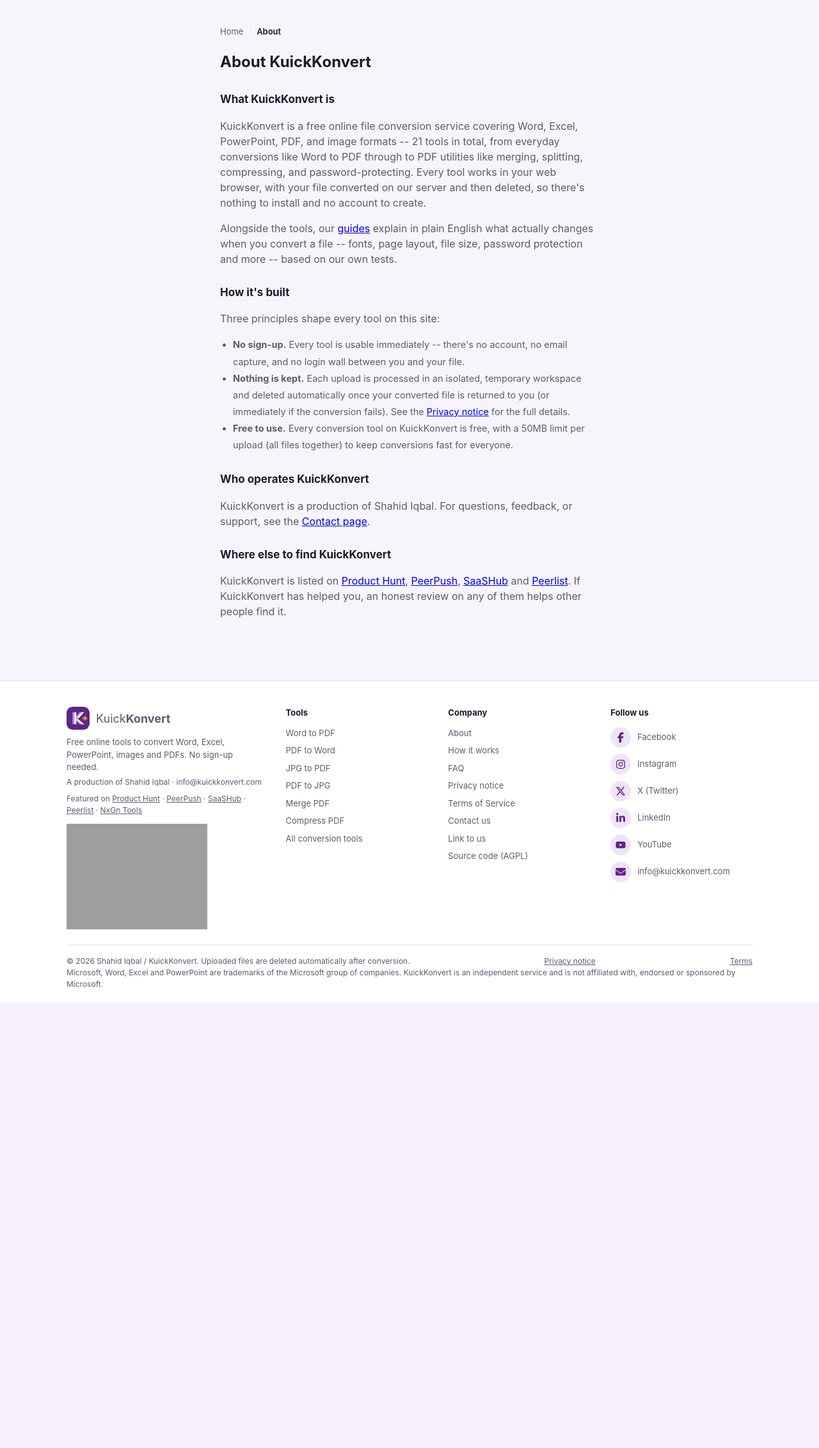
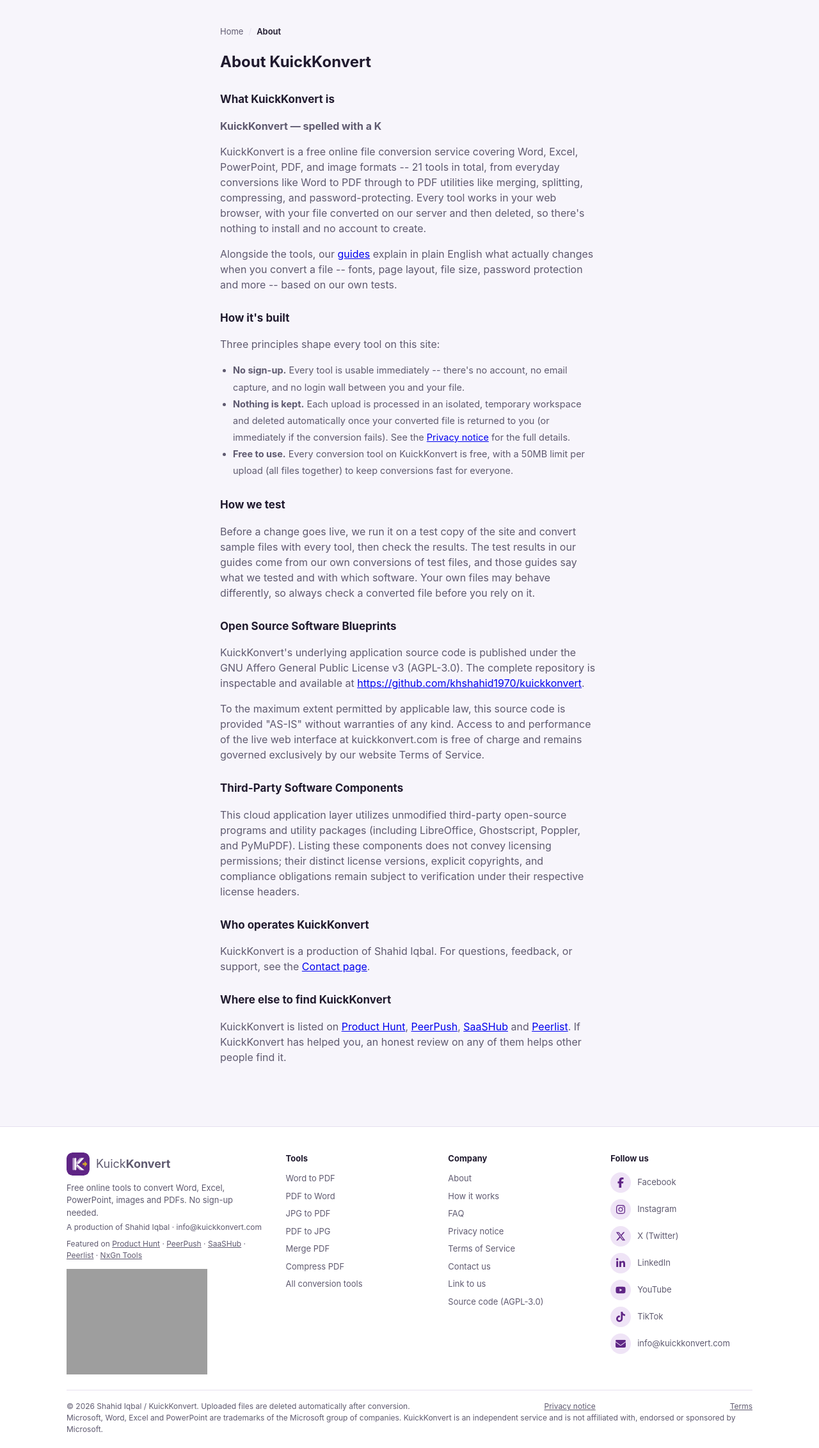
Before and after one commit to khshahid1970/kuickkonvert, a Flask app: page /about in a window 1280 px wide. Shown: the part 65-2329 px from the top of the page at 64% size. Before the commit the page ends 1633 px from the top, so only its background shows below. Run offline with Flask 3, Linux system fonts and the light colour scheme; some libraries are stand-ins or nearby versions; grey boxes are pictures that could not be loaded.

Commit message:
Release 24 Oct: About open-source sections + shorter meta, Terms section 15, footer AGPL-3.0 + TikTok, sameAs profiles
About: counsel-approved open-source sections (verbatim), "How we test", meta description 147 characters. Terms: section 15 and "Last updated". Footer: "Source code (AGPL-3.0)" and TikTok. Organization sameAs: TikTok, GitHub, Product Hunt, Peerlist (9 profiles).

```diff
--- a/templates/about.html
+++ b/templates/about.html
@@ -1,6 +1,6 @@
 {% extends "base.html" %}
 {% block title %}About KuickKonvert - Free Online File Converter{% endblock %}
-{% block description %}KuickKonvert is a free online file conversion service for Word, Excel, PowerPoint, PDF, and image files — no sign-up, and uploads are deleted automatically after conversion.{% endblock %}
+{% block description %}KuickKonvert offers {{ tool_count }} free online tools for Word, Excel, PowerPoint, PDF and images. No sign-up; files are deleted automatically after conversion.{% endblock %}
 {% block structured_data %}
 <script type="application/ld+json">
 {
@@ -24,6 +24,7 @@
     <h1>About KuickKonvert</h1>
 
     <h2>What KuickKonvert is</h2>
+    <p><strong>KuickKonvert — spelled with a K</strong></p>
     <p>KuickKonvert is a free online file conversion service covering Word, Excel, PowerPoint, PDF, and image formats -- {{ tool_count }} tools in total, from everyday conversions like Word to PDF through to PDF utilities like merging, splitting, compressing, and password-protecting. Every tool works in your web browser, with your file converted on our server and then deleted, so there's nothing to install and no account to create.</p>
     <p>Alongside the tools, our <a href="{{ url_for('guides_index') }}">guides</a> explain in plain English what actually changes when you convert a file -- fonts, page layout, file size, password protection and more -- based on our own tests.</p>
 
@@ -35,6 +36,20 @@
       <li><strong>Free to use.</strong> Every conversion tool on KuickKonvert is free, with a 50MB limit per upload (all files together) to keep conversions fast for everyone.</li>
     </ul>
 
+    <h2>How we test</h2>
+    <p>Before a change goes live, we run it on a test copy of the site and convert sample files with every tool, then check the results. The test results in our guides come from our own conversions of test files, and those guides say what we tested and with which software. Your own files may behave differently, so always check a converted file before you rely on it.</p>
+
+    {#- Package 2 (24 Oct 2026): the two sections below were approved by
+         counsel on 16 Oct 2026 (claude/legal-agpl-memo-16102026.md,
+         section 1) and are used VERBATIM. Do not edit the wording without
+         counsel's approval. -#}
+    <h2>Open Source Software Blueprints</h2>
+    <p>KuickKonvert's underlying application source code is published under the GNU Affero General Public License v3 (AGPL-3.0). The complete repository is inspectable and available at <a href="https://github.com/khshahid1970/kuickkonvert" target="_blank" rel="noopener">https://github.com/khshahid1970/kuickkonvert</a>.</p>
+    <p>To the maximum extent permitted by applicable law, this source code is provided "AS-IS" without warranties of any kind. Access to and performance of the live web interface at kuickkonvert.com is free of charge and remains governed exclusively by our website Terms of Service.</p>
+
+    <h2>Third-Party Software Components</h2>
+    <p>This cloud application layer utilizes unmodified third-party open-source programs and utility packages (including LibreOffice, Ghostscript, Poppler, and PyMuPDF). Listing these components does not convey licensing permissions; their distinct license versions, explicit copyrights, and compliance obligations remain subject to verification under their respective license headers.</p>
+
     <h2>Who operates KuickKonvert</h2>
     <p>KuickKonvert is a production of Shahid Iqbal. For questions, feedback, or support, see the <a href="{{ url_for('contact') }}">Contact page</a>.</p>
 
--- a/templates/base.html
+++ b/templates/base.html
@@ -188,7 +188,11 @@
     "https://www.instagram.com/kuickkonvert/",
     "https://x.com/kuickkonvert",
     "https://www.linkedin.com/company/kuickkonvert/",
-    "https://www.youtube.com/channel/UCVAlDJfAlJeNjm9vnNbVSbg"
+    "https://www.youtube.com/channel/UCVAlDJfAlJeNjm9vnNbVSbg",
+    "https://www.tiktok.com/@kuickkonvert",
+    "https://github.com/khshahid1970/kuickkonvert",
+    "https://www.producthunt.com/products/kuickkonvert",
+    "https://peerlist.io/kuickkonvert/project/kuick-konvert"
   ]
 }
 </script>
@@ -388,13 +392,15 @@
           <li><a href="{{ url_for('terms') }}">Terms of Service</a></li>
           <li><a href="{{ url_for('contact') }}">Contact us</a></li>
           <li><a href="{{ url_for('link_to_us') }}">Link to us</a></li>
-          <li><a href="https://github.com/khshahid1970/kuickkonvert" target="_blank" rel="noopener">Source code (AGPL)</a></li>
+          <li><a href="https://github.com/khshahid1970/kuickkonvert" target="_blank" rel="noopener">Source code (AGPL-3.0)</a></li>
         </ul>
       </div>
       {# Follow us: official KuickKonvert accounts + email (added 7 Oct 2026).
            Icons: Font Awesome Free 6.7.2 (fontawesome.com), CC BY 4.0 -- inline SVG,
            so no external request and no Content-Security-Policy change is needed.
-           Handles checked 7 Oct 2026 while signed in to each account. #}
+           Handles checked 7 Oct 2026 while signed in to each account.
+           TikTok (@kuickkonvert) added 24 Oct 2026 (Package 2), handle as given
+           by the owner on 21 Oct 2026; also in the Organization sameAs above. #}
       <div class="footer-col footer-social">
         <h3>Follow us</h3>
         <ul class="social-list">
@@ -403,6 +409,7 @@
           <li><a href="https://x.com/kuickkonvert" target="_blank" rel="noopener me" aria-label="KuickKonvert on X (Twitter) (opens in a new tab)"><span class="social-badge"><svg class="social-icon" viewBox="0 0 512 512" width="16" height="16" aria-hidden="true" focusable="false"><path fill="currentColor" d="M389.2 48h70.6L305.6 224.2 487 464H345L233.7 318.6 106.5 464H35.8L200.7 275.5 26.8 48H172.4L272.9 180.9 389.2 48zM364.4 421.8h39.1L151.1 88h-42L364.4 421.8z"/></svg></span>X (Twitter)</a></li>
           <li><a href="https://www.linkedin.com/company/kuickkonvert/" target="_blank" rel="noopener me" aria-label="KuickKonvert on LinkedIn (opens in a new tab)"><span class="social-badge"><svg class="social-icon" viewBox="0 0 448 512" width="16" height="16" aria-hidden="true" focusable="false"><path fill="currentColor" d="M100.28 448H7.4V148.9h92.88zM53.79 108.1C24.09 108.1 0 83.5 0 53.8a53.79 53.79 0 0 1 107.58 0c0 29.7-24.1 54.3-53.79 54.3zM447.9 448h-92.68V302.4c0-34.7-.7-79.2-48.29-79.2-48.29 0-55.69 37.7-55.69 76.7V448h-92.78V148.9h89.08v40.8h1.3c12.4-23.5 42.69-48.3 87.88-48.3 94 0 111.28 61.9 111.28 142.3V448z"/></svg></span>LinkedIn</a></li>
           <li><a href="https://www.youtube.com/channel/UCVAlDJfAlJeNjm9vnNbVSbg" target="_blank" rel="noopener me" aria-label="KuickKonvert on YouTube (opens in a new tab)"><span class="social-badge"><svg class="social-icon" viewBox="0 0 576 512" width="16" height="16" aria-hidden="true" focusable="false"><path fill="currentColor" d="M549.655 124.083c-6.281-23.65-24.787-42.276-48.284-48.597C458.781 64 288 64 288 64S117.22 64 74.629 75.486c-23.497 6.322-42.003 24.947-48.284 48.597-11.412 42.867-11.412 132.305-11.412 132.305s0 89.438 11.412 132.305c6.281 23.65 24.787 41.5 48.284 47.821C117.22 448 288 448 288 448s170.78 0 213.371-11.486c23.497-6.321 42.003-24.171 48.284-47.821 11.412-42.867 11.412-132.305 11.412-132.305s0-89.438-11.412-132.305zm-317.51 213.508V175.185l142.739 81.205-142.739 81.201z"/></svg></span>YouTube</a></li>
+          <li><a href="https://www.tiktok.com/@kuickkonvert" target="_blank" rel="noopener me" aria-label="KuickKonvert on TikTok (opens in a new tab)"><span class="social-badge"><svg class="social-icon" viewBox="0 0 448 512" width="16" height="16" aria-hidden="true" focusable="false"><path fill="currentColor" d="M448,209.91a210.06,210.06,0,0,1-122.77-39.25V349.38A162.55,162.55,0,1,1,185,188.31V278.2a74.62,74.62,0,1,0,52.23,71.18V0l88,0a121.18,121.18,0,0,0,1.86,22.17h0A122.18,122.18,0,0,0,381,102.39a121.43,121.43,0,0,0,67,20.14Z"/></svg></span>TikTok</a></li>
           <li class="social-email"><span class="social-badge"><svg class="social-icon" viewBox="0 0 512 512" width="16" height="16" aria-hidden="true" focusable="false"><path fill="currentColor" d="M48 64C21.5 64 0 85.5 0 112c0 15.1 7.1 29.3 19.2 38.4L236.8 313.6c11.4 8.5 27 8.5 38.4 0L492.8 150.4c12.1-9.1 19.2-23.3 19.2-38.4c0-26.5-21.5-48-48-48L48 64zM0 176L0 384c0 35.3 28.7 64 64 64l384 0c35.3 0 64-28.7 64-64l0-208L294.4 339.2c-22.8 17.1-54 17.1-76.8 0L0 176z"/></svg></span>{{ obfuscated_mailto('info@kuickkonvert.com') }}</li>
         </ul>
       </div>
```
Also changed, not shown: templates/terms.html (+8 -2 lines).
